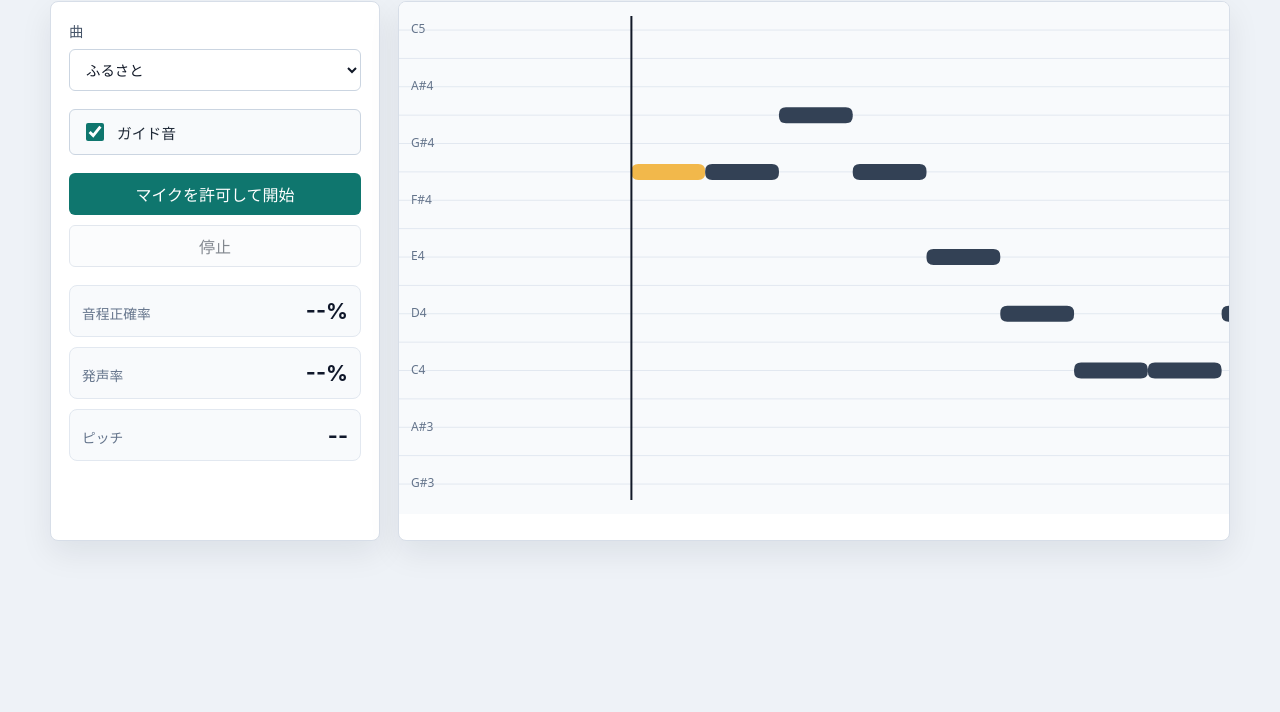
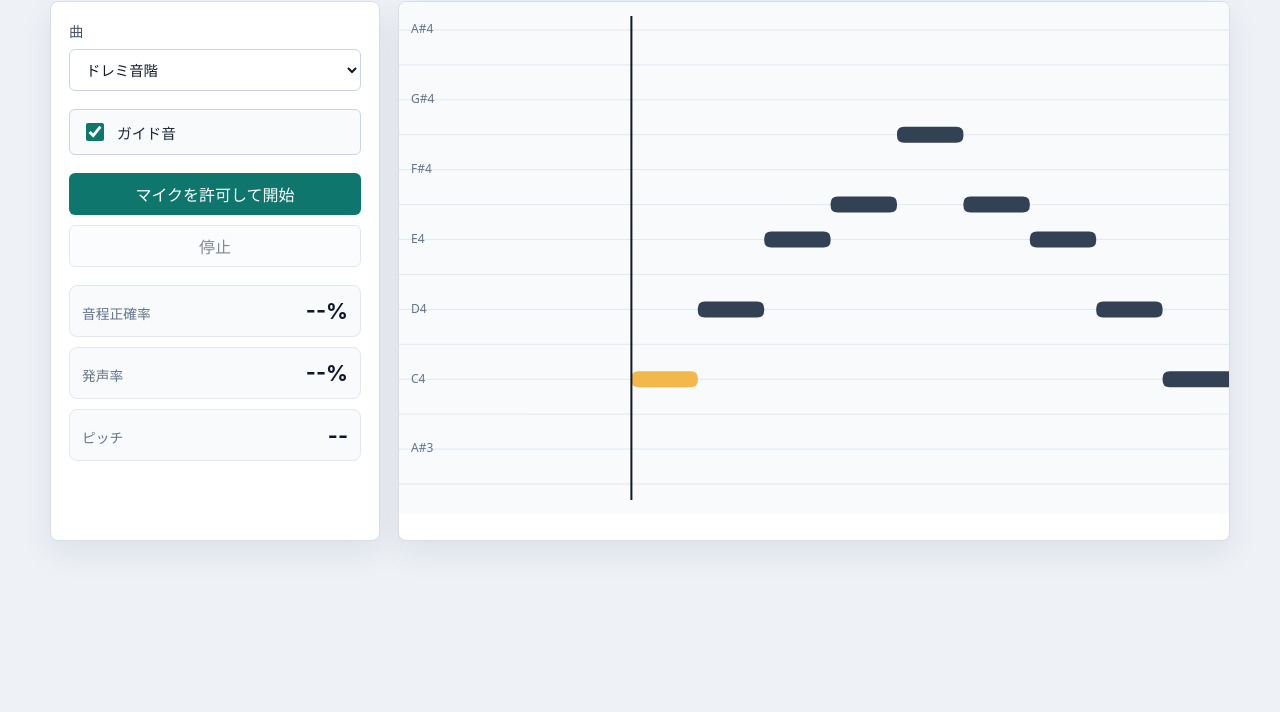
Before and after one commit to Chinanago/karaoke-pitch-trainer, a website built with Vite: page index.html in a window 1280 px wide. Shown: the part 88-800 px from the top of the page. Built offline with nearby package versions, Linux system fonts and the light colour scheme.

Commit message:
Replace reference with doremi scale

```diff
--- a/index.html
+++ b/index.html
@@ -24,7 +24,7 @@
           <label class="field">
             <span>曲</span>
             <select id="song-select">
-              <option value="furusato">ふるさと</option>
+              <option value="doremi">ドレミ音階</option>
             </select>
           </label>
 
--- /dev/null
+++ b/public/doremi.json
@@ -0,0 +1,15 @@
+{
+  "tempo_bpm": 100,
+  "ref_a4": 440.0,
+  "notes": [
+    { "start": 0.0, "dur": 1.0, "note": 60 },
+    { "start": 1.0, "dur": 1.0, "note": 62 },
+    { "start": 2.0, "dur": 1.0, "note": 64 },
+    { "start": 3.0, "dur": 1.0, "note": 65 },
+    { "start": 4.0, "dur": 1.0, "note": 67 },
+    { "start": 5.0, "dur": 1.0, "note": 65 },
+    { "start": 6.0, "dur": 1.0, "note": 64 },
+    { "start": 7.0, "dur": 1.0, "note": 62 },
+    { "start": 8.0, "dur": 2.0, "note": 60 }
+  ]
+}
--- a/public/furusato.json
+++ /dev/null
@@ -1,26 +0,0 @@
-{
-  "tempo_bpm": 90,
-  "ref_a4": 440.0,
-  "notes": [
-    { "start": 0.0, "dur": 1.0, "note": 67 },
-    { "start": 1.0, "dur": 1.0, "note": 67 },
-    { "start": 2.0, "dur": 1.0, "note": 69 },
-    { "start": 3.0, "dur": 1.0, "note": 67 },
-    { "start": 4.0, "dur": 1.0, "note": 64 },
-    { "start": 5.0, "dur": 1.0, "note": 62 },
-    { "start": 6.0, "dur": 1.0, "note": 60 },
-    { "start": 7.0, "dur": 1.0, "note": 60 },
-    { "start": 8.0, "dur": 1.0, "note": 62 },
-    { "start": 9.0, "dur": 2.0, "note": 64 },
-    { "start": 12.0, "dur": 1.0, "note": 67 },
-    { "start": 13.0, "dur": 1.0, "note": 67 },
-    { "start": 14.0, "dur": 1.0, "note": 69 },
-    { "start": 15.0, "dur": 1.0, "note": 67 },
-    { "start": 16.0, "dur": 1.0, "note": 64 },
-    { "start": 17.0, "dur": 1.0, "note": 62 },
-    { "start": 18.0, "dur": 1.0, "note": 60 },
-    { "start": 19.0, "dur": 1.0, "note": 62 },
-    { "start": 20.0, "dur": 1.0, "note": 59 },
-    { "start": 21.0, "dur": 2.0, "note": 60 }
-  ]
-}
--- a/src/main.ts
+++ b/src/main.ts
@@ -16,9 +16,9 @@ type Song = {
 
 const SONGS: Song[] = [
   {
-    id: 'furusato',
-    title: 'ふるさと',
-    url: `${import.meta.env.BASE_URL}furusato.json`,
+    id: 'doremi',
+    title: 'ドレミ音階',
+    url: `${import.meta.env.BASE_URL}doremi.json`,
     free: true,
     license: 'PD'
   }
```
Also changed, not shown: README.md.
